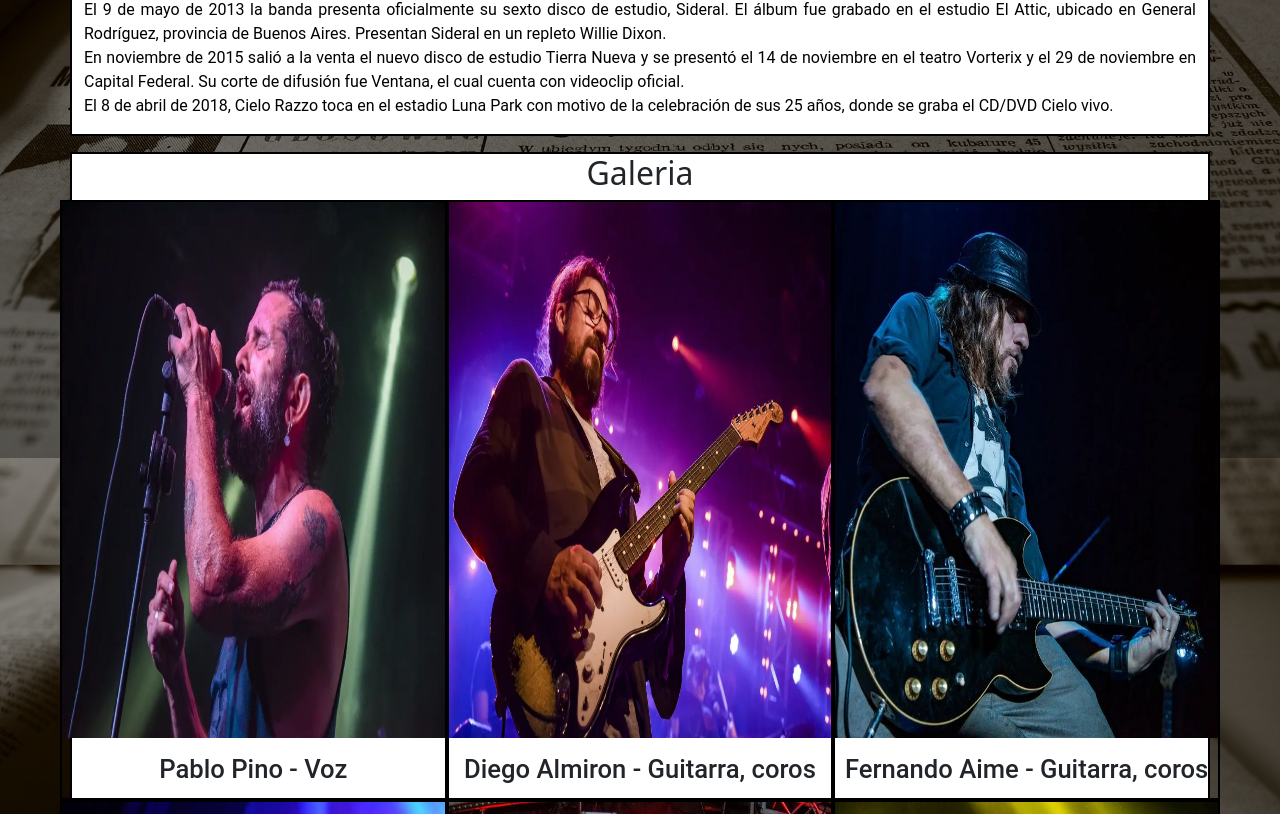
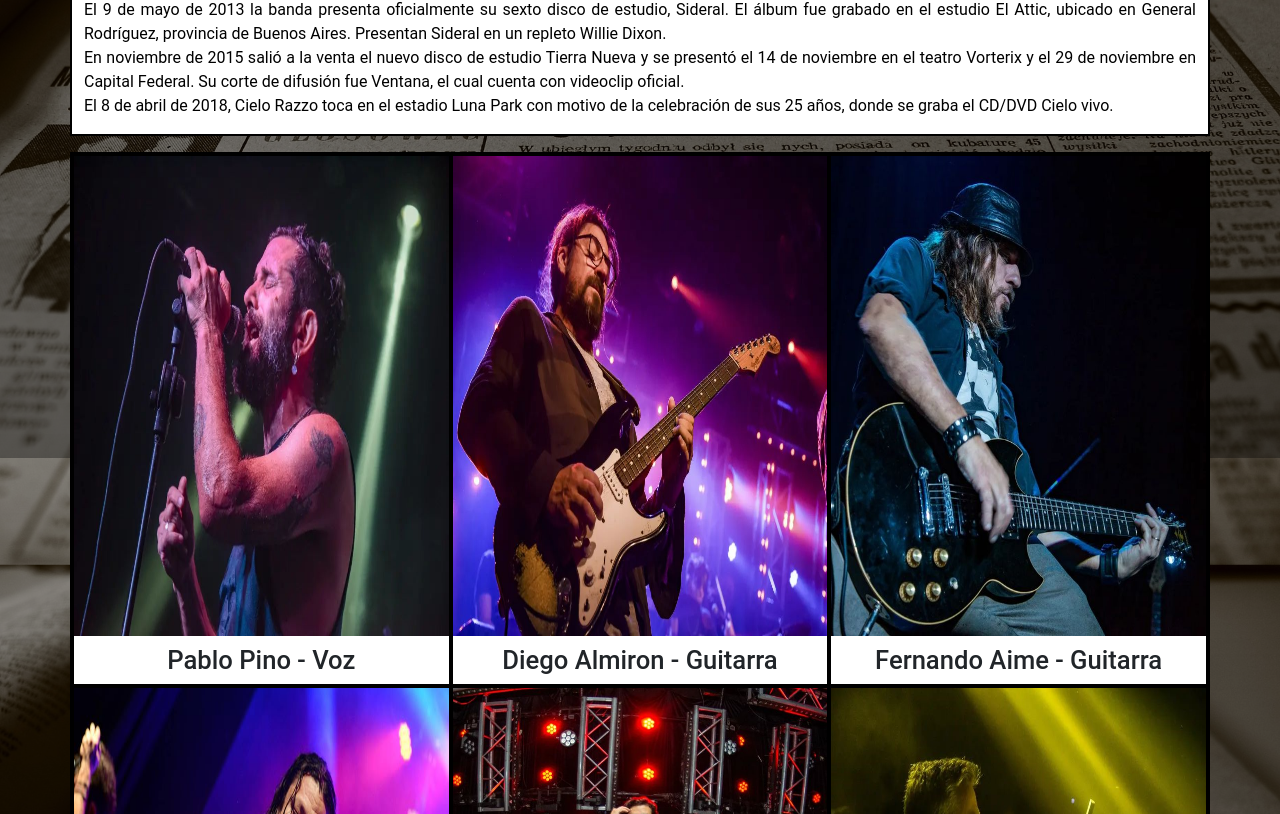
Before and after one commit to GabrielMaine/Cielo_Razzo_GabrielMaine, a website: page pages/nosotros.html in a window 1280 px wide. Shown: the part 1266-2080 px from the top of the page. Drawn offline with Linux system fonts and the light colour scheme.

Commit message:
solucion de problemas 13-03

```diff
--- a/pages/nosotros.html
+++ b/pages/nosotros.html
@@ -64,22 +64,18 @@
                 </p>
             </div>
         <!--Seccion de fotos-->
-            <div class="mainnosotros__fotos container-md p-0">
-                <div>
-                    <h2 class="titulofotos">Galeria</h2>
-                </div>
-                <div class="row">
+            <div class="mainnosotros__fotos container-md p-0 row">
                     <div class="mainnosotros__fotos__card col-lg-4 col-sm-6">
                         <img class="mainnosotros__fotos__card__foto" src=".././Assets/Img/pablopino.jpg" alt="Pablo Pino">
                         <h2 class="mainnosotros__fotos__card__subtitulo">Pablo Pino - Voz</h2>
                     </div>
                     <div class="mainnosotros__fotos__card col-lg-4 col-sm-6">
                         <img class="mainnosotros__fotos__card__foto" src=".././Assets/Img/diegoalmiron.jpg" alt="Diego Almiron">
-                        <h2 class="mainnosotros__fotos__card__subtitulo">Diego Almiron - Guitarra, coros</h2>
+                        <h2 class="mainnosotros__fotos__card__subtitulo">Diego Almiron - Guitarra</h2>
                     </div>
                     <div class="mainnosotros__fotos__card col-lg-4 col-sm-6">
                         <img class="mainnosotros__fotos__card__foto" src=".././Assets/Img/fernandoaime.jpg" alt="Fernando Aime">
-                        <h2 class="mainnosotros__fotos__card__subtitulo">Fernando Aime - Guitarra, coros</h2>
+                        <h2 class="mainnosotros__fotos__card__subtitulo">Fernando Aime - Guitarra</h2>
                     </div>
                     <div class="mainnosotros__fotos__card col-lg-4 col-sm-6">
                         <img class="mainnosotros__fotos__card__foto" src=".././Assets/Img/cristiannarvaez.jpg" alt="Cristian Narváez">
@@ -93,7 +89,7 @@
                         <img class="mainnosotros__fotos__card__foto" src=".././Assets/Img/marcelovizarri.jpg" alt="Marcelo Vizarri">
                         <h2 class="mainnosotros__fotos__card__subtitulo">Marcelo Vizarri - Teclado</h2>
                     </div>
-                </div>
+
             </div>
     </main>
 
--- a/scss/_nosotros.scss
+++ b/scss/_nosotros.scss
@@ -21,22 +21,21 @@
         }
     }
     .mainnosotros__fotos{
-        background-color: map-get($rgb, blanco);
+        background-color: map-get($rgb, negro);
         @include borde (2px, solid, map-get($rgb, negro));
-        text-align: center;
-        padding: 0;
+        margin: 0 auto;
         .mainnosotros__fotos__card{
+            background-color: map-get($rgb, blanco);
             @include borde (2px, solid, map-get($rgb, negro));
             text-align: center;
             padding: 0;
-            height: 75vh;
             .mainnosotros__fotos__card__foto{
                 width: 100%;
-                height: 90%;
+                height: 60vh;
             }
             .mainnosotros__fotos__card__subtitulo{
                 display: inline-block;
-                padding-top: 1%;
+                padding-top: 2.5%;
                 font-family: 'Roboto', sans-serif;
             }
         }
@@ -54,7 +53,6 @@
         .mainnosotros__fotos{
             .mainnosotros__fotos__card{
                 .mainnosotros__fotos__card__subtitulo{
-                    padding-top: 4%;
                     font-size: map-get($tamañofuente, subt_card);
                 }
             }
--- a/scss/_recitales.scss
+++ b/scss/_recitales.scss
@@ -16,7 +16,7 @@
             font-family: 'Roboto', sans-serif;
         }
         .mainrecitales__titulo__portada{
-            height: 30vh;
+            height: initial;
             @include borde-t (2px, solid, map-get($rgb, negro));
             @include borde-b (2px, solid, map-get($rgb, negro));
             .mainrecitales__titulo__portada__mapa{
@@ -25,7 +25,7 @@
             }
         }
         .mainrecitales__titulo__fechas{
-            height: 40vh;
+            height: initial;
             @include borde-t (2px, solid, map-get($rgb, negro));
             @include borde-b (2px, solid, map-get($rgb, negro));
             padding-top: 1vh;
@@ -52,7 +52,7 @@
             font-family: 'Roboto', sans-serif;
         }
         .mainrecitales__futurasfechas__portada{
-            height: 25vh;
+            height: initial;
             @include borde-t (2px, solid, map-get($rgb, negro));
             @include borde-b (2px, solid, map-get($rgb, negro));
             .mainrecitales__futurasfechas__portada__mapa{
@@ -61,7 +61,7 @@
             }
         }
         .mainrecitales__futurasfechas__fechas{
-            height: 25vh;
+            height: initial;
             @include borde-t (2px, solid, map-get($rgb, negro));
             @include borde-b (2px, solid, map-get($rgb, negro));
             padding-top: 1vh;
@@ -106,5 +106,13 @@
                 }
             }
         }
+        .mainrecitales__futurasfechas{
+            .mainrecitales__futurasfechas__portada{
+                height: 25vh;
+            }
+            .mainrecitales__futurasfechas__fechas{
+                height: 25vh;
+            }
+        }
     }
 }
```
Also changed, not shown: css/estilos.css, 1 other file.
